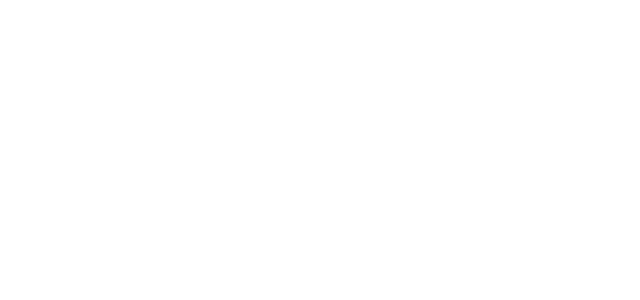
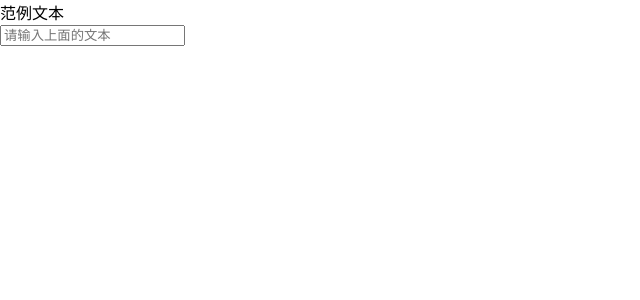
Before and after one commit to zcfan/typing-hero, a React (Create React App) app: page / in a window 1280 px wide. Shown: the top 300 px of the page, without its empty margins (0-640 px from the left). Built offline with nearby package versions, Linux system fonts and the light colour scheme.

Commit message:
实现 MVP UI

```diff
--- a/src/App.tsx
+++ b/src/App.tsx
@@ -1,6 +1,12 @@
+import Sample from './Sample'
+import Input from './Input'
+
+
 function App() {
   return (
     <div>
+      <Sample />
+      <Input />
     </div>
   );
 }
--- /dev/null
+++ b/src/Input.tsx
@@ -0,0 +1,5 @@
+export default function Input() {
+  return (
+    <input placeholder="请输入上面的文本" />
+  )
+}
--- /dev/null
+++ b/src/Sample.tsx
@@ -0,0 +1,5 @@
+export default function Sample() {
+  return (
+    <div>范例文本</div>
+  )
+}
```
Also changed, not shown: 1 other file (tests, documents, lock files or other folders).
